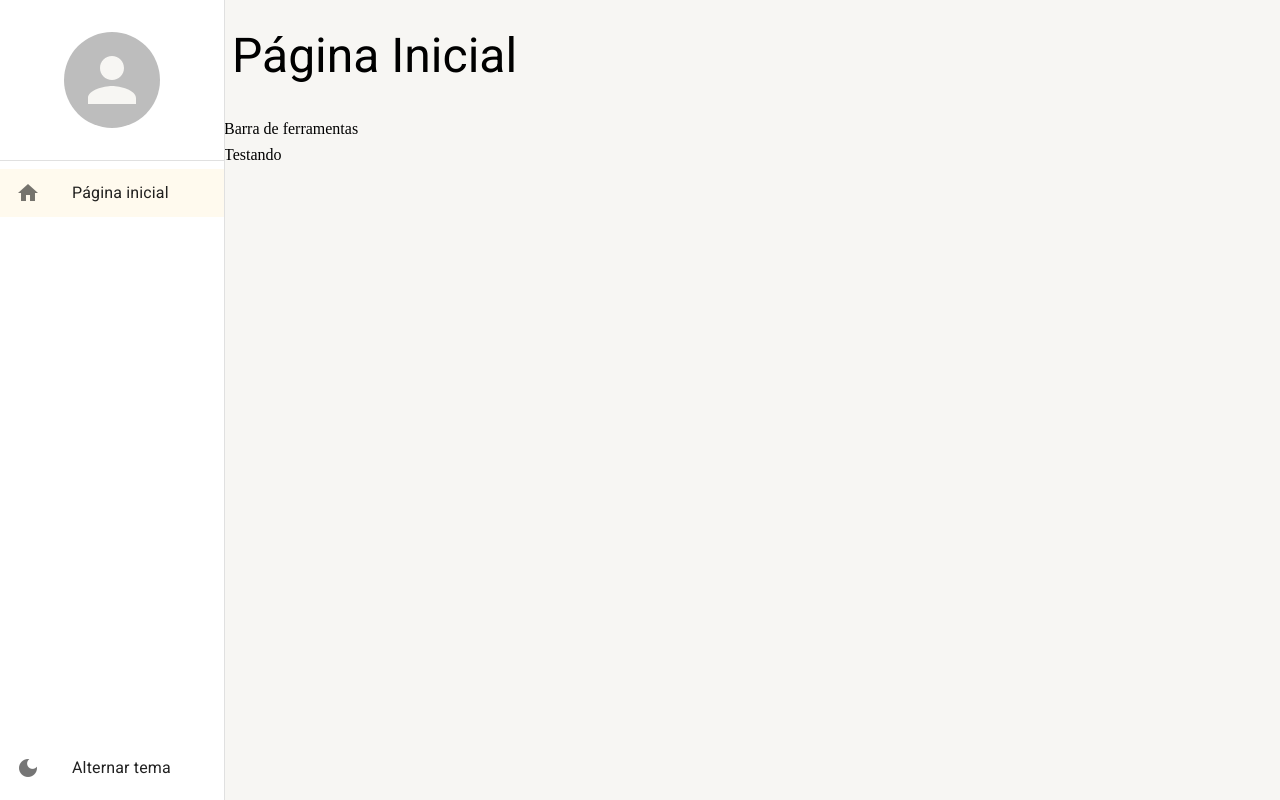
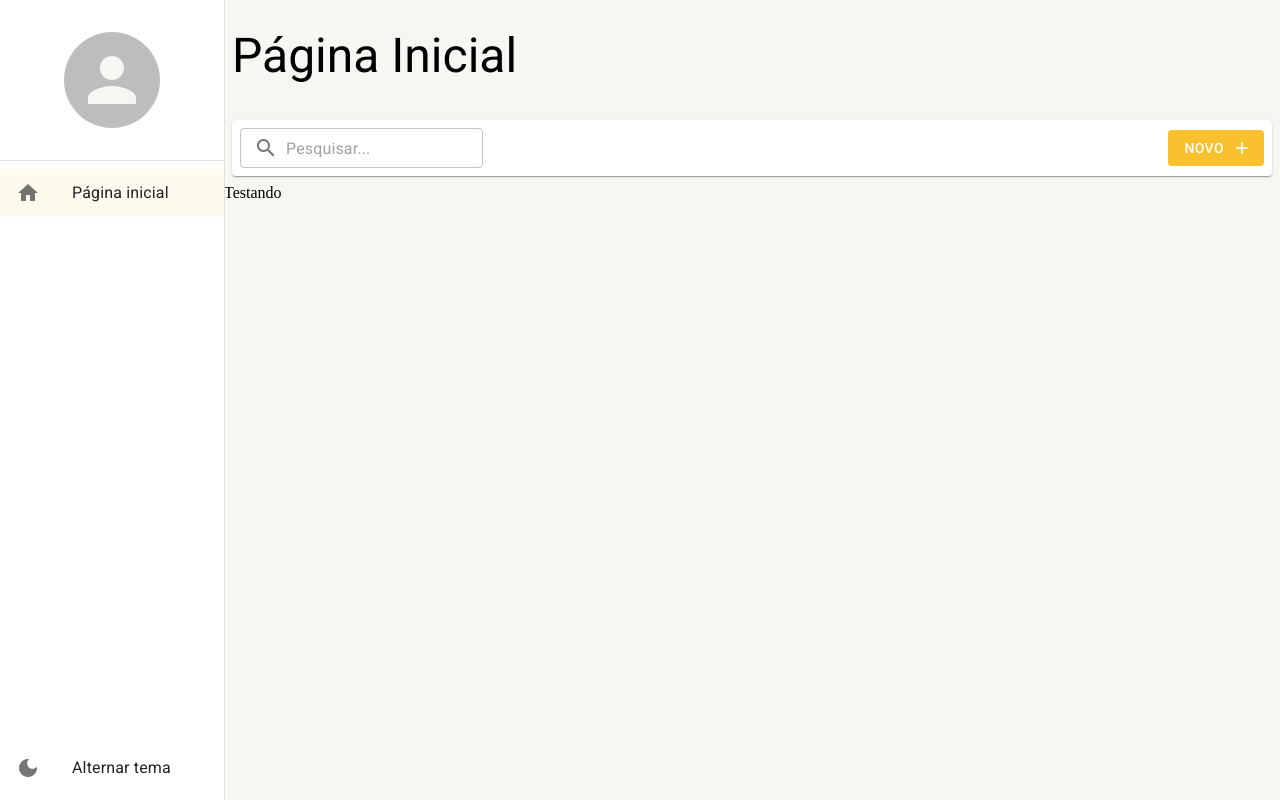
Before and after one commit to DBDev90/PROJETOS, a React (Create React App) app in the folder crud-typescript-mui/: page /pagina-inicial in a window 1280 px wide. Built offline with nearby package versions, Linux system fonts and the light colour scheme.

Commit message:
feat: barra de ferramentas da listagem

```diff
--- a/crud-typescript-mui/src/pages/dashboard/Dashboard.tsx
+++ b/crud-typescript-mui/src/pages/dashboard/Dashboard.tsx
@@ -1,8 +1,13 @@
+import { BarraDeFerramentas } from "../../shared/components";
 import { LayoutBaseDePagina } from "../../shared/layouts";
 
 export const Dashboard = () => {
     return (
-        <LayoutBaseDePagina titulo="Página Inicial" barraDeFerramentas={<>Barra de ferramentas</>}>
+        <LayoutBaseDePagina
+            titulo="Página Inicial"
+            barraDeFerramentas={(
+                <BarraDeFerramentas mostrarInputBusca />
+            )}>
             Testando
         </LayoutBaseDePagina>
     );
--- /dev/null
+++ b/crud-typescript-mui/src/shared/components/barra-de-ferramentas/BarraDeFerramentas.tsx
@@ -0,0 +1,71 @@
+import {
+    Box,
+    Button,
+    Icon,
+    InputAdornment,
+    Paper,
+    TextField,
+    useTheme,
+} from "@mui/material";
+
+interface IBarraDeFerramentasProps {
+    textoBusca?: string;
+    mostrarInputBusca?: boolean;
+    aoMudarTextoBusca?: (novoTexto: string) => void;
+
+    textoBotaoNovo?: string;
+    mostrarBotaoNovo?: boolean;
+    aoClicarEmNovo?: () => void;
+}
+
+export const BarraDeFerramentas: React.FC<IBarraDeFerramentasProps> = ({
+    textoBusca = '',
+    mostrarInputBusca = false,
+    aoMudarTextoBusca: aoMudarTextBusca,
+    textoBotaoNovo = 'Novo',
+    mostrarBotaoNovo = true,
+    aoClicarEmNovo
+}) => {
+    const theme = useTheme();
+
+    return (
+        <Box
+            gap={1}
+            marginX={1}
+            padding={1}
+            display="flex"
+            component={Paper}
+            alignItems="center"
+            height={theme.spacing(5)}
+        >
+            {mostrarInputBusca && (
+                <TextField
+                    size="small"
+                    value={textoBusca}
+                    placeholder="Pesquisar..."
+                    onChange={(e) => aoMudarTextBusca?.(e.target.value)}
+                    InputProps={{
+                        startAdornment: (
+                            <InputAdornment position="start">
+                                <Icon>search</Icon>
+                            </InputAdornment>
+                        ),
+                    }}
+                />
+            )}
+            <Box flex={1} display="flex" justifyContent="end">
+                {mostrarBotaoNovo && (
+                    <Button
+                        color="primary"
+                        disableElevation
+                        variant="contained"
+                        onClick={aoClicarEmNovo}
+                        endIcon={<Icon>add</Icon>}
+                    >
+                        {textoBotaoNovo}
+                    </Button>
+                )}
+            </Box>
+        </Box>
+    );
+};
--- a/crud-typescript-mui/src/shared/components/index.ts
+++ b/crud-typescript-mui/src/shared/components/index.ts
@@ -1 +1,2 @@
 export * from './menu-lateral/MenuLateral';
+export * from './barra-de-ferramentas/BarraDeFerramentas';
```
